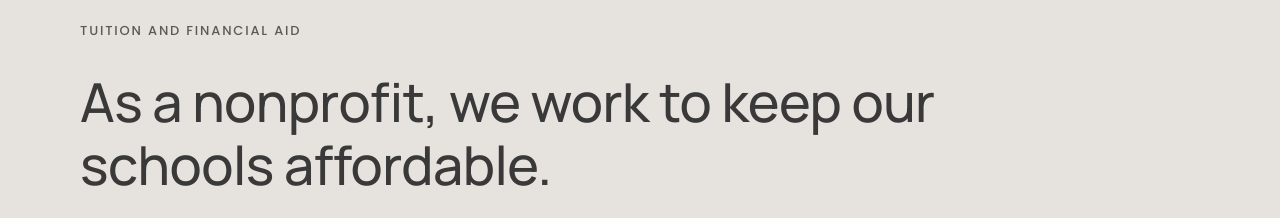
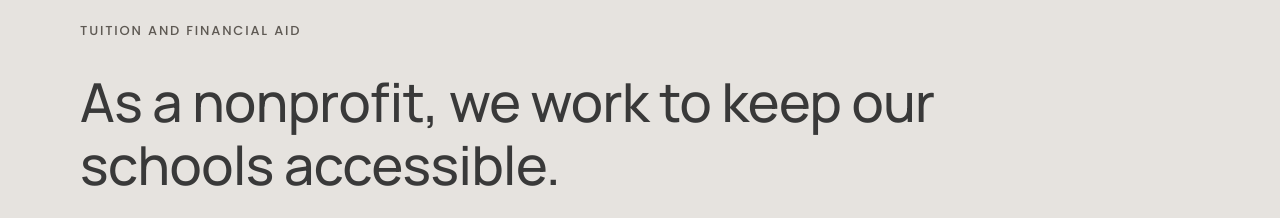
Before and after one commit to lbmsystems/rooted-foundation, a plain HTML site: page index.html in a window 1280 px wide. Shown: the part 4642-4860 px from the top of the page. Drawn offline with Linux system fonts and the light colour scheme.

Commit message:
Tuition heading: accessible instead of affordable
Co-Authored-By: Claude Opus 5.5 <noreply@anthropic.com>
Claude-Session: https://claude.ai/code/session_01SPCoSGtZBPYBzBafPmAcqq

```diff
--- a/index.html
+++ b/index.html
@@ -250,7 +250,7 @@
 <section id="tuition" class="section wrap">
   <div class="tuition-head" style="margin-bottom:0">
     <h2 class="sec-eyebrow">Tuition and financial aid</h2>
-    <p class="sec-statement">As a nonprofit, we work to keep our schools affordable.</p>
+    <p class="sec-statement">As a nonprofit, we work to keep our schools accessible.</p>
     <p class="sec-body">Every child gets a seat. Our team will help you figure out what you qualify for.</p>
     <p class="t2-more"><a class="more" href="/tuition/">Explore your options</a></p>
   </div>
```
